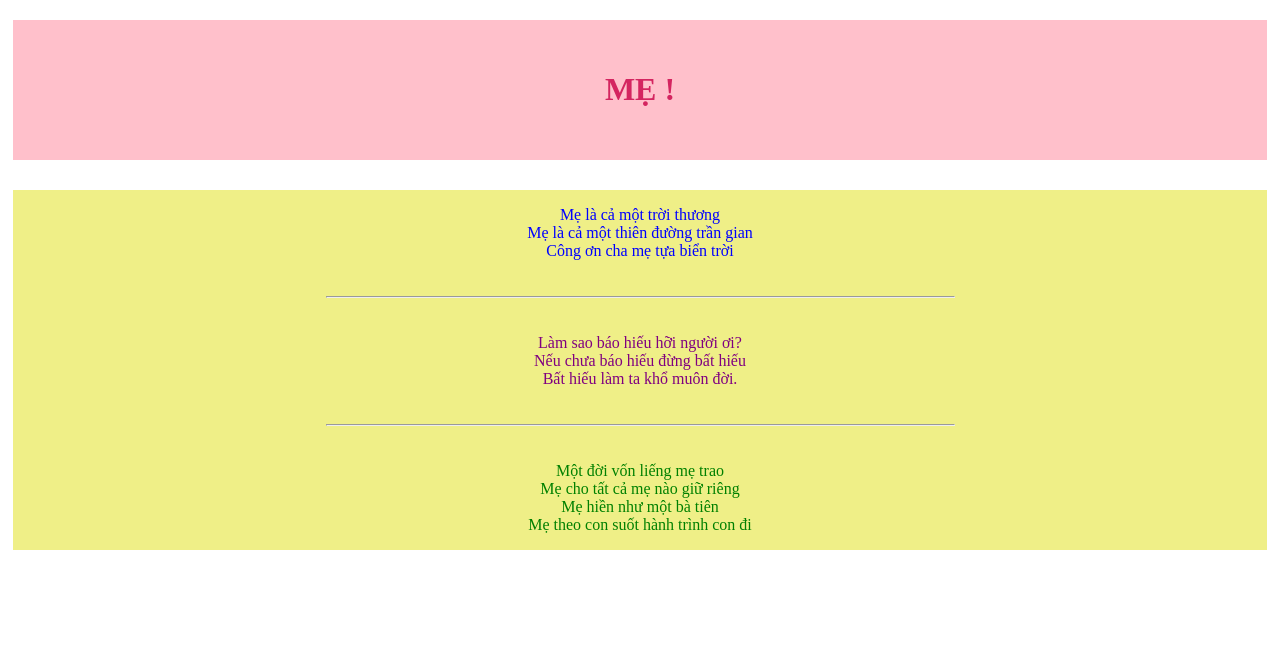
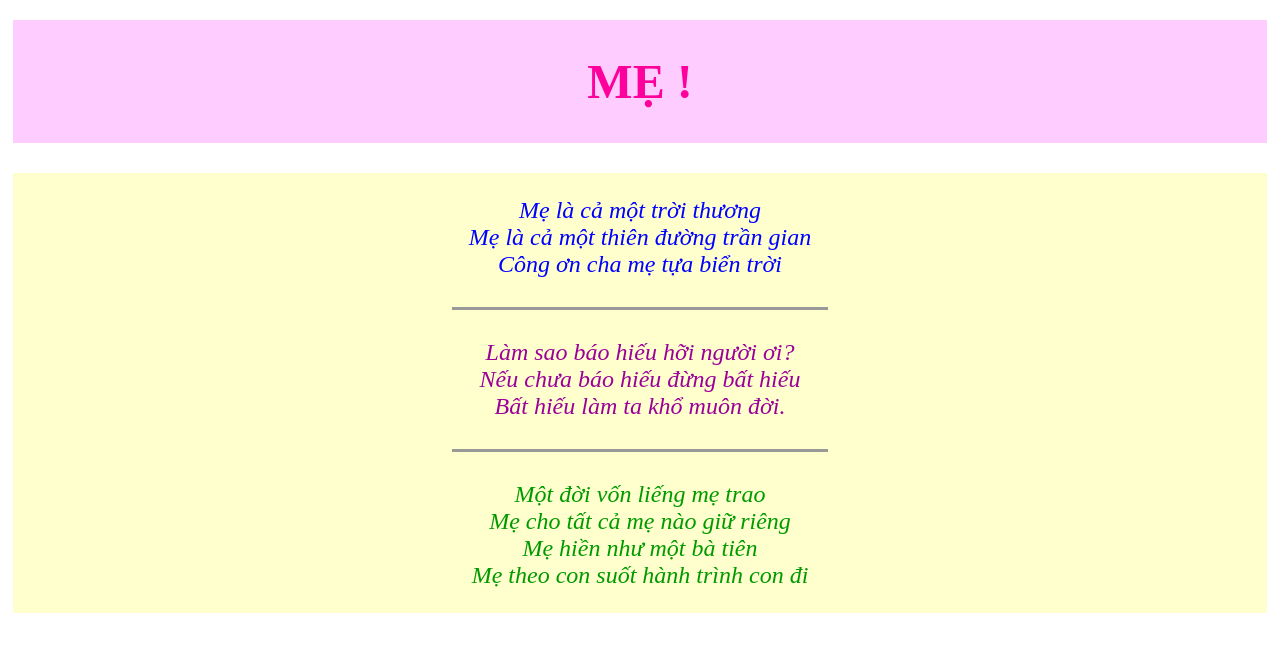
Before and after one commit to minhthangphuocbuu-ux/final_html, a plain HTML site: page 1- Me!/index.html in a window 1280 px wide. Drawn offline with Linux system fonts and the light colour scheme.

Commit message:
update task 1: folder Me!

```diff
--- a/1- Me!/style.css
+++ b/1- Me!/style.css
@@ -1,42 +1,49 @@
 .poem-header {
-    background-color: pink;
+    background-color: #FECCFF;
     display: block;
     margin: 20px 5px 10px 5px;
-    padding: 30px 0;
+    padding: 2px 0;
 }
 
 .poem-header__title {
-    color: rgb(212, 37, 96);
+    color: #FE009C;
+    font-size: 3rem;
     text-align: center
+
 }
 
 .poem-body {
     display:flex;
     flex-direction: column;
     align-items: center;
-    background-color: rgb(239, 239, 135);
+    background-color: #FFFFCD;
     margin: 30px 5px 0 5px;
 
 }
 
 .poem-body__divider {
-    width: 50%;
-    margin: 20px 0;
+    width: 30%;
+    color: #999999;
+    margin: 5px 0;
+    border: none;
+    border-top: 3px solid #999999;
 }
 
 .poem-body__content {
     width: 50%;
+    font-size: 1.5rem;
     text-align: center;
+    font-style: italic;
 }
 
 .poem-body__content--first {
-    color: blue;
+    color: #0101FF;
 }
 
 .poem-body__content--second {
-    color: purple;
+    color: #9B009A;
 }
 
 .poem-body__content--third {
-    color: green;
+    color: #009A00;
 }
```
Also changed, not shown: 1- Me!/ketqua.png (added).
